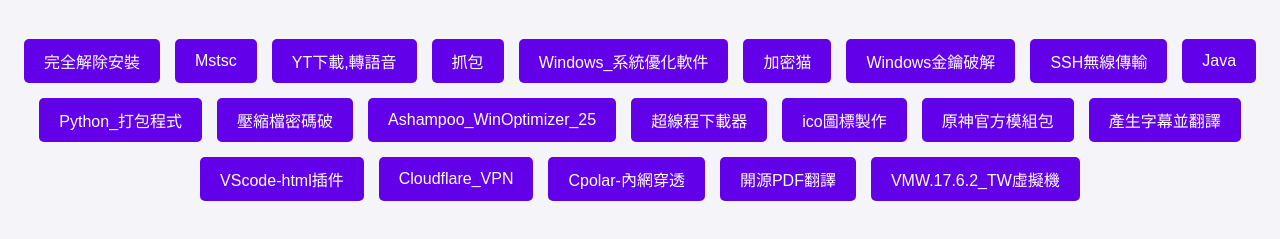
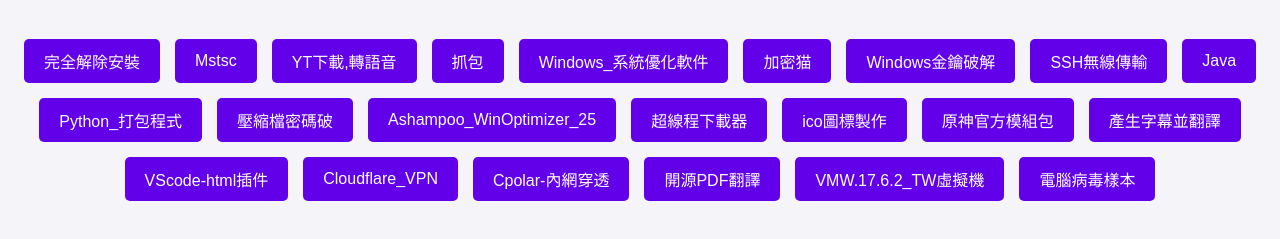
Before and after one commit to jeremykirto/Download, a plain HTML site: page index.html in a window 1280 px wide. Shown: the part 101-340 px from the top of the page. Drawn offline with Linux system fonts and the light colour scheme.

Commit message:
Update index.html

```diff
--- a/index.html
+++ b/index.html
@@ -69,6 +69,7 @@
   <button onclick="navigateTo('https://mega.nz/file/tikHzKwK#k97oariFVBOZgR1SP2p_h6nT8tYSH_8cpM7B9niw7gY')">Cpolar-內網穿透</button>
   <button onclick="navigateTo('https://mega.nz/file/QmNQxZoS#OtJR1fac4nHHhQ4_1RJc_dylZ7n_noARyno9t3i2RnE')">開源PDF翻譯</button>
   <button onclick="navigateTo('https://mega.nz/file/NmFBHSxS#6d-PclRIwttvhetQnKL0u9B_nmrCqRZQouG9J-hgHY8')">VMW.17.6.2_TW虛擬機</button>
+  <button onclick="navigateTo('https://mega.nz/folder/9iU3CSLD#9f6g3EKAZMoep5dxjqpddg')">電腦病毒樣本</button>
 </div>
 
 </body>
```
